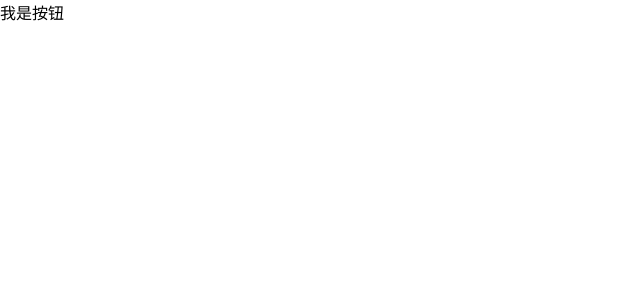
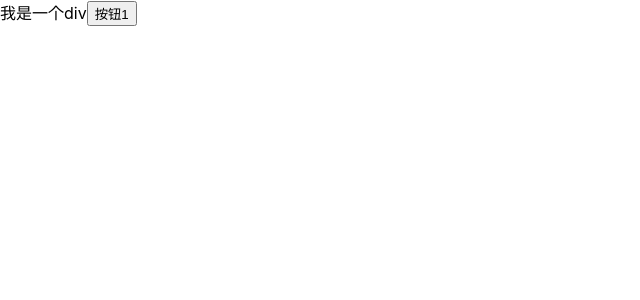
Before and after one commit to aiyaya211/react-study, a React (Create React App) app: page / in a window 1280 px wide. Shown: the top 300 px of the page, without its empty margins (0-640 px from the left). Built offline with nearby package versions, Linux system fonts and the light colour scheme.

Commit message:
react的api

```diff
--- a/src/index.js
+++ b/src/index.js
@@ -4,30 +4,25 @@ import './index.css';
 // import App from './App';
 import reportWebVitals from './reportWebVitals';
 
-// 获取根元素 根元素就是react元素要插入的位置
-const root = ReactDOM.createRoot(document.getElementById('root')); // 创建根元素
-const div = React.createElement('div', {}, 'hello aiyaya'); // 创建一个react元素
-// const btn = React.createElement(
-//   'button',
-//   {
-//     type: 'button',
-//     id: 'btn',
-//     // 事件要用驼峰命名（和vue一样
-//     onClick: () => {}
-//   },
-//   '我是按钮'
-// )
-const btn = <div>我是按钮</div>;
-console.log(div)
-// 将div渲染到根组件之下
-// 用来将react元素渲染到根元素之下
-// 将原本根元素内的内容都进行替换
-root.render(
-  btn
-  // <React.StrictMode>
-  //   <App />
-  // </React.StrictMode>
-);
+// 创建一个react元素
+const button = React.createElement('button', {
+  id: 'btn',
+  onClick: () => {
+    alert('请你点击我！')
+  }
+}, '按钮1');
+
+// 创建一个div react元素
+const div = React.createElement('div', {}, ['我是一个div', button]);
+
+// 生成一个dom元素
+const root = ReactDOM.createRoot(document.getElementById('root'));
+
+// 渲染
+root.render(div)
+
+
+
 
 // If you want to start measuring performance in your app, pass a function
 // to log results (for example: reportWebVitals(console.log))
```
Also changed, not shown: 1 other file (tests, documents, lock files or other folders).
